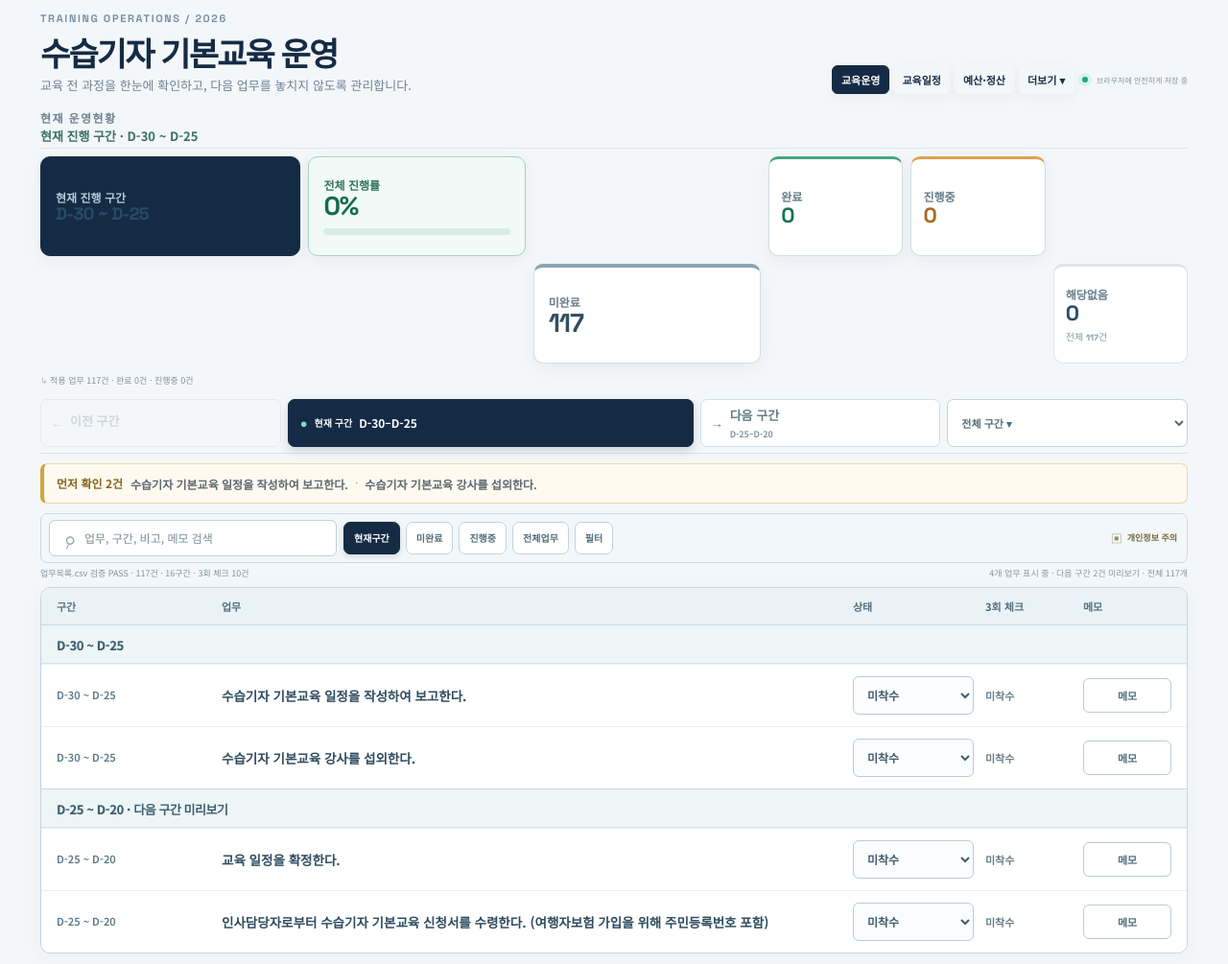
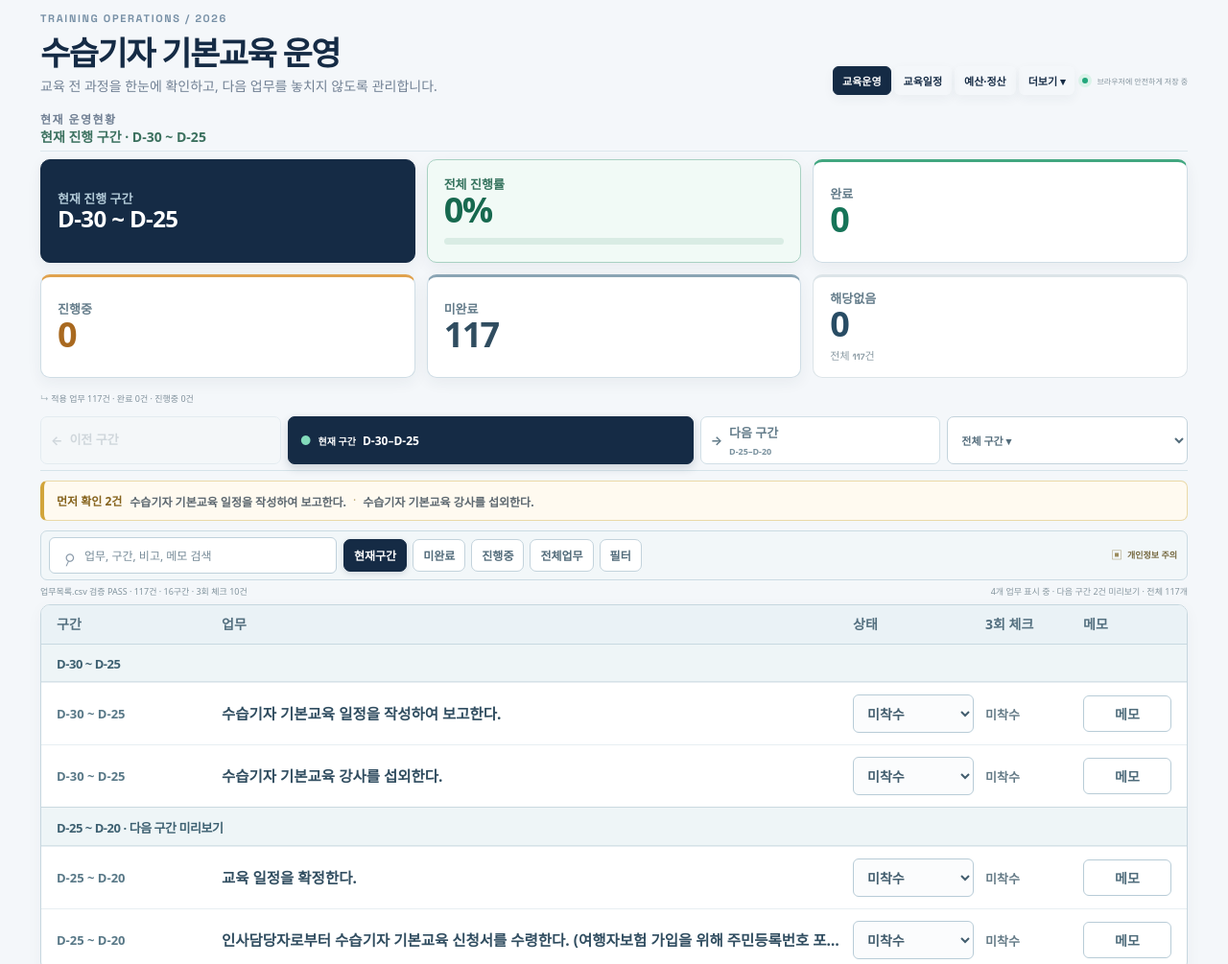
Before and after one commit to s0991128/reporter-training-ops, a website with bundled scripts: page index.html in a window 1280 px wide. Shown: the top 1005 px of the page at 96% size. Built offline with nearby package versions, Linux system fonts and the light colour scheme.

Commit message:
Fix KPI alignment and refine typography

```diff
--- a/css/style.css
+++ b/css/style.css
@@ -876,3 +876,45 @@ footer { color:#82919c; font-size:11px; }
   .checklist-summary .checklist-kpi-card { height:96px; min-height:96px; }
   .checklist-summary-caption { white-space:normal; }
 }
+
+/* v0.14 final typography and fixed KPI layout */
+body { font-family:'Pretendard','SUIT',system-ui,-apple-system,'Apple SD Gothic Neo','Malgun Gothic',sans-serif; }
+.brand-block h1 { font-size:34px; font-weight:800; letter-spacing:-.045em; }
+.brand-block .subtitle { font-size:14px; }
+.checklist-page-heading .checklist-current-section { font-size:14px !important; }
+.checklist-summary .checklist-kpi-card { width:auto; min-width:0; height:112px; min-height:112px; padding:16px 17px; border-radius:10px; align-self:stretch; }
+.checklist-summary .checklist-kpi-label { font-family:inherit; font-size:13px !important; font-weight:600; }
+.checklist-summary .checklist-kpi-card > strong { font-family:inherit !important; font-size:36px !important; font-weight:800; line-height:1.05; letter-spacing:-.045em; }
+.checklist-summary .checklist-kpi-current > strong { color:#fff !important; font-size:24px !important; letter-spacing:-.025em; }
+.checklist-summary .checklist-kpi-progress .progress-track { margin-top:11px; }
+.checklist-summary .checklist-kpi-complete, .checklist-summary .checklist-kpi-in-progress, .checklist-summary .checklist-kpi-pending { border-top-width:3px; }
+.checklist-summary .checklist-kpi-pending { border-top-color:#8aa4b4; }
+.checklist-summary .checklist-kpi-pending > strong { color:#304d60 !important; }
+.checklist-summary .checklist-kpi-secondary > strong { font-size:36px !important; }
+.checklist-summary .checklist-kpi-secondary small { font-family:inherit; font-size:11px; }
+.checklist-step { font-family:inherit; font-size:12px; }
+.checklist-filter { font-family:inherit; font-size:12px; }
+.checklist-search input { font-family:inherit; font-size:14px; }
+.checklist-list-head { font-family:inherit; font-size:14px; font-weight:700; line-height:1.3; }
+.checklist-section-label { font-family:inherit; font-size:13px; font-weight:600; }
+.checklist-work-button { font-family:inherit; font-size:15.5px; font-weight:700; }
+.checklist-status-cell select { font-family:inherit; font-size:14px; font-weight:600; }
+.checklist-check-cell, .checklist-three-count { font-family:inherit; font-size:13px; }
+.checklist-memo-button { font-family:inherit; font-size:14px; font-weight:600; }
+
+@media (min-width:1366px) {
+  .checklist-summary { grid-template-columns:repeat(6, minmax(0, 1fr)); gap:14px; }
+  .checklist-summary .checklist-kpi-current, .checklist-summary .checklist-kpi-progress, .checklist-summary .checklist-kpi-complete, .checklist-summary .checklist-kpi-in-progress, .checklist-summary .checklist-kpi-pending, .checklist-summary .checklist-kpi-secondary { grid-column:auto; }
+}
+
+@media (max-width:1365px) and (min-width:721px) {
+  .checklist-summary { grid-template-columns:repeat(3, minmax(0, 1fr)); gap:12px; }
+  .checklist-summary .checklist-kpi-current, .checklist-summary .checklist-kpi-progress, .checklist-summary .checklist-kpi-complete, .checklist-summary .checklist-kpi-in-progress, .checklist-summary .checklist-kpi-pending, .checklist-summary .checklist-kpi-secondary { grid-column:auto; }
+  .checklist-summary .checklist-kpi-card { height:108px; min-height:108px; }
+}
+
+@media (max-width:720px) {
+  .checklist-summary .checklist-kpi-card { height:96px; min-height:96px; padding:13px 14px; }
+  .checklist-summary .checklist-kpi-card > strong { font-size:28px !important; }
+  .checklist-summary .checklist-kpi-current > strong { font-size:20px !important; }
+}
```
Also changed, not shown: tests/ux-navigation.test.js (+4 -1 lines).
